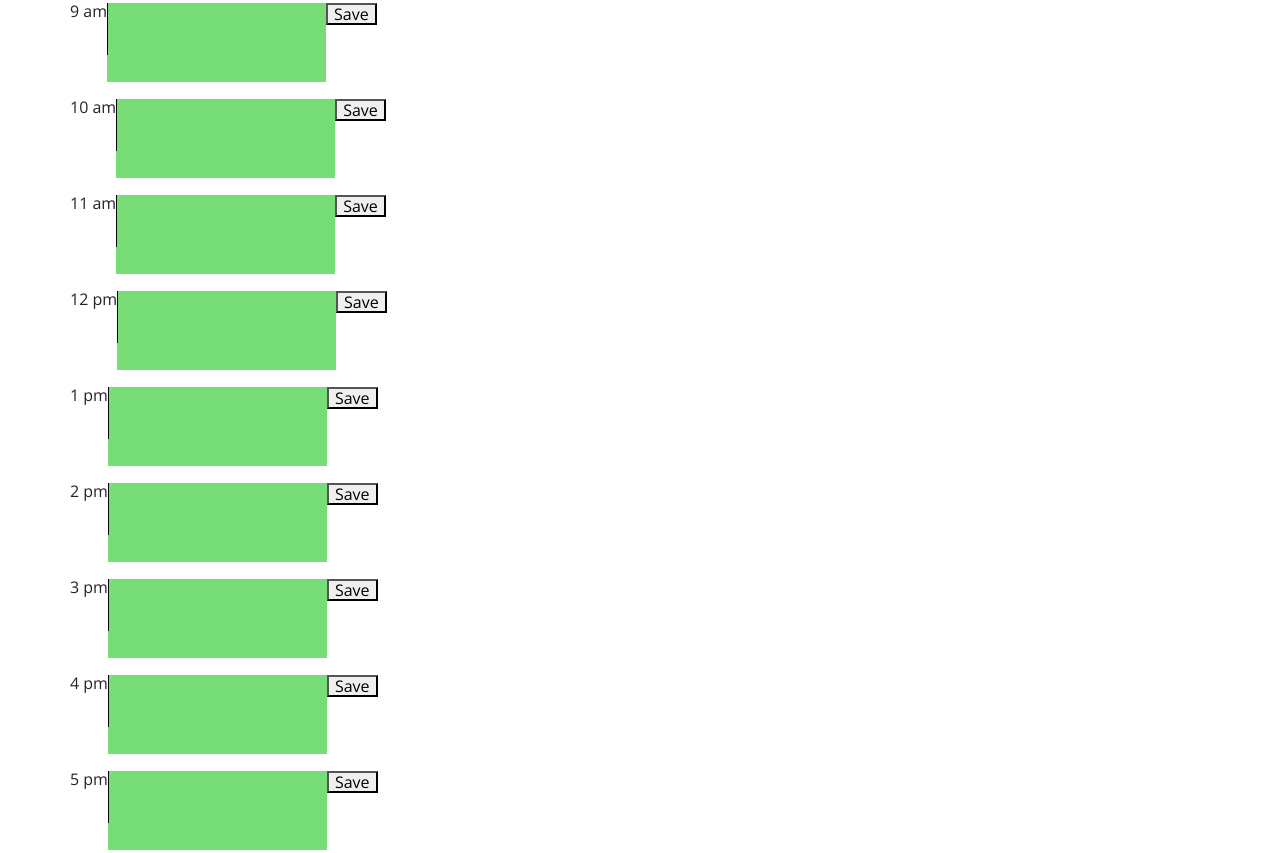
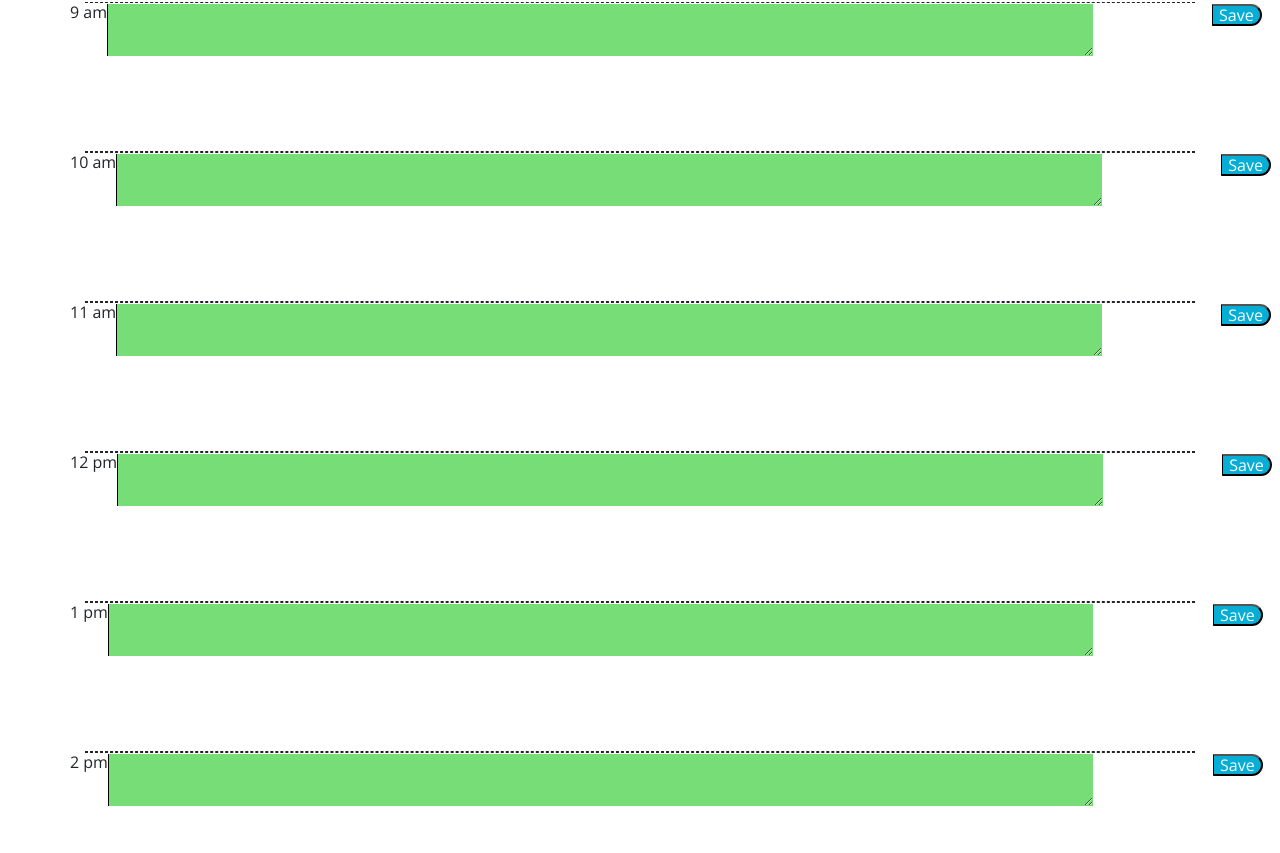
Before and after one commit to schrolan/work-day-scheduler-challenge-five, a website: page index.html in a window 1280 px wide. Shown: the part 334-1187 px from the top of the page. Drawn offline with nearby package versions, Linux system fonts and the light colour scheme; files that its build step writes are made by us from their sources.

Commit message:
I added the rest of the JS and I fixed the css so now it works.

```diff
--- a/Develop/script.js
+++ b/Develop/script.js
@@ -29,11 +29,22 @@ function changeColor () {
     })
 }
 
-window.addEventListener("load", (event) =>{
+
+//Onclick function that is called in the HTML. This is why the id in the getElementById is just id and not a specific ID, that is determined in the HTML.
+function saveText(id) {
+    console.log(id)
+    console.log(document.getElementById(id))
+    //The key value pair, the key is the title and the value is what we want.
+    localStorage.setItem(id, document.getElementById(id).value)
+    console.log(document.getElementById(id).value)
+  }
+
+ //This is the function that puts the text back into the textArea once the page is loaded again.
+  function loadData() {
+    for (i = 9; i < 18; i++) {
+        //getItem pulls the value, which is why we are not using a key value pair here.
+        data = localStorage.getItem(i)
+        document.getElementById(i).value = data
+    }
     changeColor()
-})
-
-function saveText(id) {
-    localStorage.setItem(document.getElementById("9").innerText, document.getElementById("9").innerText)
-    console.log(document.getElementById("9").innerText)
   }
--- a/Develop/style.css
+++ b/Develop/style.css
@@ -5,9 +5,9 @@ body {
 }
 
 textarea{
+  width: 450%;
   background: transparent;
   border: none;
-  resize: none;
   color: #000000;
   border-left: 1px solid black;
   padding: 10px;
@@ -57,7 +57,8 @@ textarea{
   color: white;
 }
 
-.saveBtn {
+.button {
+  margin-left: 1785%;
   border-left: 1px solid black;
   border-top-right-radius: 15px;
   border-bottom-right-radius: 15px;
@@ -65,7 +66,15 @@ textarea{
   color: white;
 }
 
-.saveBtn i:hover {
+.button i:hover {
   font-size: 20px;
   transition: all .3s ease-in-out;
 }
+
+.form-group {
+  width: 100%;
+  border-top: 1px dashed;
+  border-bottom: 1px dashed;
+  margin-bottom: 0px;
+  height: 150px;
+}
--- a/index.html
+++ b/index.html
@@ -18,11 +18,11 @@
       href="https://fonts.googleapis.com/css?family=Open+Sans&display=swap"
       rel="stylesheet"
     />
-    <link rel="stylesheet" href="style.css" />
+    <link rel="stylesheet" href="Develop/style.css" />
     <title>Work Day Scheduler</title>
   </head>
 
-  <body>
+  <body onload="loadData()">
     <header class="jumbotron">
       <h1 class="display-3">Work Day Scheduler</h1>
       <p class="lead">A simple calendar app for scheduling your work day</p>
@@ -35,72 +35,72 @@
       <div class="form-group">
         <div class="row">
           <span class="col-xs-2"><div class="label label-default">9 am</div></span>
-          <span class="col-xs-8" id="9"><textarea class="input"></textarea></span>
-          <span class="col-xs-2"><button class="button" onclick="saveText('9')">Save</button></span>
+          <span class="col-xs-8"><textarea class="input" id="9"></textarea></span>
+          <span class="col-xs-2"><button class="button" onclick="saveText(9)">Save</button></span>
         </div>
       </div>
 
       <div class="form-group">
         <div class="row">
           <span class="col-xs-2"><div class="label label-default">10 am</div></span>
-          <span class="col-xs-8" id="10"><textarea class="input"></textarea></span>
-          <span class="col-xs-2"><button class="button">Save</button></span>
+          <span class="col-xs-8"><textarea class="input" id="10"></textarea></span>
+          <span class="col-xs-2"><button class="button" onclick="saveText(10)">Save</button></span>
         </div>
       </div>
 
       <div class="form-group">
         <div class="row">
           <span class="col-xs-2"><div class="label label-default">11 am</div></span>
-          <span class="col-xs-8" id="11"><textarea class="input"></textarea></span>
-          <span class="col-xs-2"><button class="button">Save</button></span>
+          <span class="col-xs-8"><textarea class="input" id="11"></textarea></span>
+          <span class="col-xs-2"><button class="button" onclick="saveText(11)">Save</button></span>
         </div>
       </div>
 
       <div class="form-group">
         <div class="row">
           <span class="col-xs-2"><div class="label label-default">12 pm</div></span>
-          <span class="col-xs-8" id="12"><textarea class="input"></textarea></span>
-          <span class="col-xs-2"><button class="button">Save</button></span>
+          <span class="col-xs-8"><textarea class="input" id="12"></textarea></span>
+          <span class="col-xs-2"><button class="button" onclick="saveText(12)">Save</button></span>
         </div>
       </div>
 
       <div class="form-group">
         <div class="row">
           <span class="col-xs-2"><div class="label label-default">1 pm</div></span>
-          <span class="col-xs-8" id="13"><textarea class="input"></textarea></span>
-          <span class="col-xs-2"><button class="button">Save</button></span>
+          <span class="col-xs-8"><textarea class="input" id="13"></textarea></span>
+          <span class="col-xs-2"><button class="button" onclick="saveText(13)">Save</button></span>
         </div>
       </div>
 
       <div class="form-group">
         <div class="row">
           <span class="col-xs-2"><div class="label label-default">2 pm</div></span>
-          <span class="col-xs-8" id="14"><textarea class="input"></textarea></span>
-          <span class="col-xs-2"><button class="button">Save</button></span>
+          <span class="col-xs-8"><textarea class="input" id="14"></textarea></span>
+          <span class="col-xs-2"><button class="button" onclick="saveText(14)">Save</button></span>
         </div>
       </div>
 
       <div class="form-group">
         <div class="row">
           <span class="col-xs-2"><div class="label label-default">3 pm</div></span>
-          <span class="col-xs-8" id="15"><textarea class="input"></textarea></span>
-          <span class="col-xs-2"><button class="button">Save</button></span>
+          <span class="col-xs-8"><textarea class="input" id="15"></textarea></span>
+          <span class="col-xs-2"><button class="button" onclick="saveText(15)">Save</button></span>
         </div>
       </div>
 
       <div class="form-group">
         <div class="row" >
           <span class="col-xs-2"><div class="label label-default">4 pm</div></span>
-          <span class="col-xs-8"id="16"><textarea class="input"></textarea></span>
-          <span class="col-xs-2"><button class="button">Save</button></span>
+          <span class="col-xs-8"><textarea class="input" id="16"></textarea></span>
+          <span class="col-xs-2"><button class="button" onclick="saveText(16)">Save</button></span>
         </div>
       </div>
 
       <div class="form-group">
         <div class="row">
           <span class="col-xs-2"><div class="label label-default">5 pm</div></span>
-          <span class="col-xs-8 17" id="17"><textarea class="input"></textarea></span>
-          <span class="col-xs-2"><button class="button">Save</button></span>
+          <span class="col-xs-8"><textarea class="input" id="17"></textarea></span>
+          <span class="col-xs-2"><button class="button" onclick="saveText(17)">Save</button></span>
         </div>
       </div>
 
```
